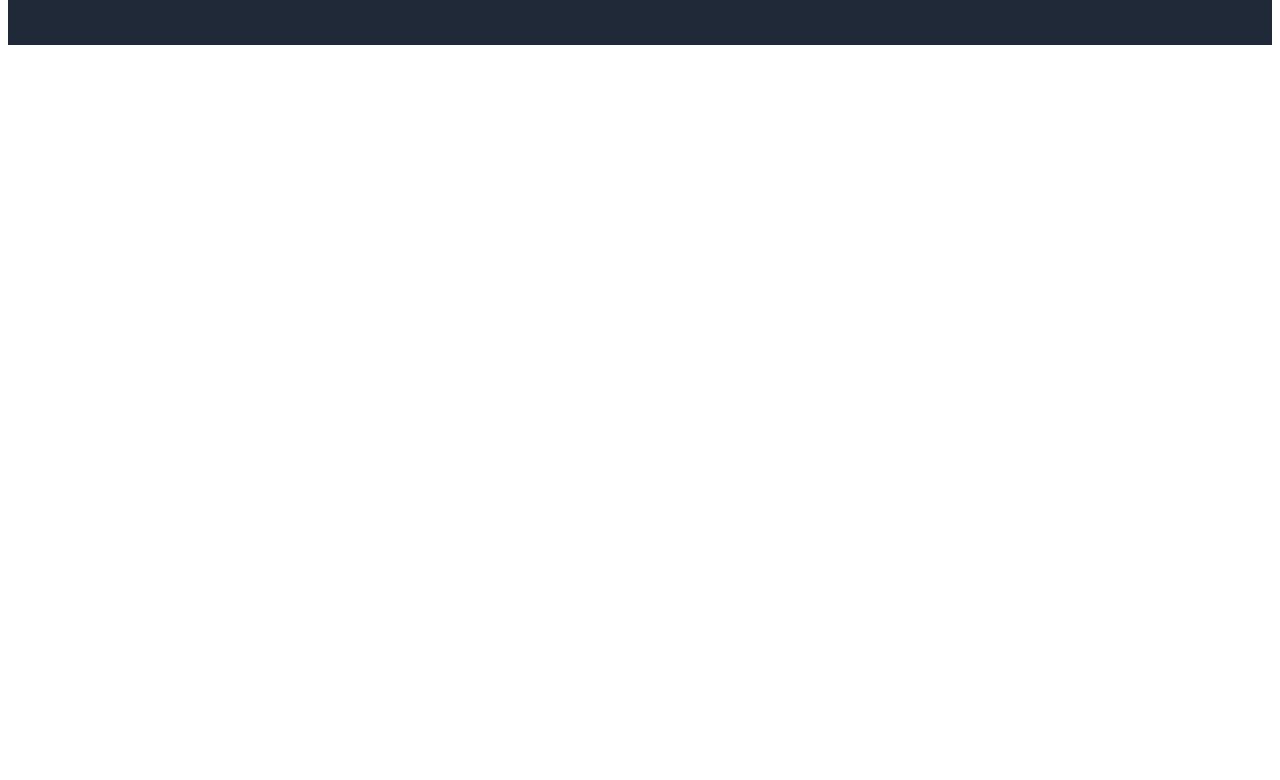
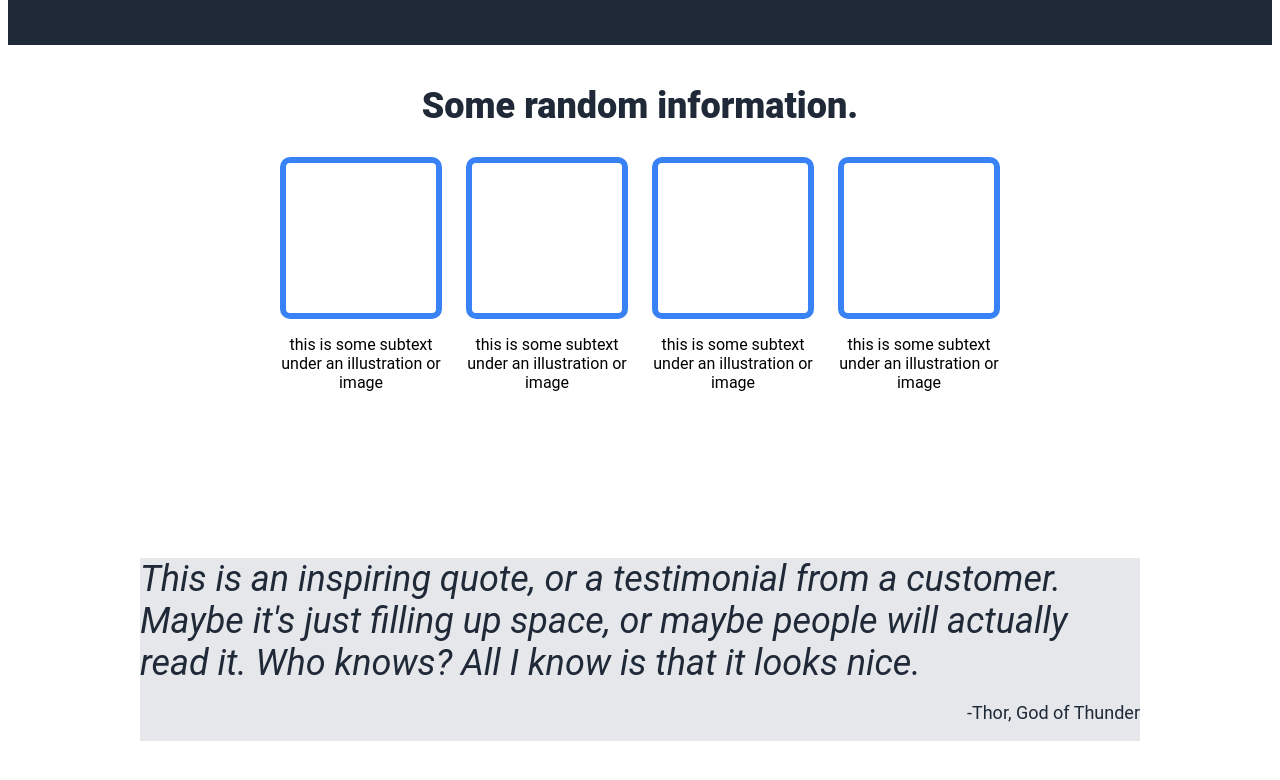
Before and after one commit to johnlcos/odin-landingpage, a plain HTML site: page index.html in a window 1280 px wide. Shown: the part 326-1106 px from the top of the page. Before the commit the page ends 800 px from the top, so only its background shows below. Drawn offline with Linux system fonts and the light colour scheme.

Commit message:
add information box and quote box

```diff
--- a/index.html
+++ b/index.html
@@ -28,6 +28,33 @@
         </div>
     </div>
 
+    <div class="second-box">
+        <h2 class="cards-title">Some random information.</h2>
+        <div class="cards">
+            <div class="card">
+                <div class="card-img"></div>
+                <p class="card-text">this is some subtext under an illustration or image</p>
+            </div>
+            <div class="card">
+                <div class="card-img"></div>
+                <p class="card-text">this is some subtext under an illustration or image</p>
+            </div>
+            <div class="card">
+                <div class="card-img"></div>
+                <p class="card-text">this is some subtext under an illustration or image</p>
+            </div>
+            <div class="card">
+                <div class="card-img"></div>
+                <p class="card-text">this is some subtext under an illustration or image</p>
+            </div>
+        </div>
+    </div>
+
+    <div class="third-box">
+        <p class="quote">This is an inspiring quote, or a testimonial from a customer. Maybe it's just filling up space, or maybe people will actually read it. Who knows? All I know is that it looks nice.</p>
+        <p class="the-quoted">-Thor, God of Thunder</p>
+    </div>
+
 
 </body>
 </html>
--- a/styles.css
+++ b/styles.css
@@ -19,6 +19,9 @@ body {
     list-style-type: none;
     gap: 24px;
     margin-left:auto;
+}
+.second-box{
+    margin: 40px auto;
 }
 .hero{
     display: flex;
@@ -51,3 +54,42 @@ button {
     background-color: gray;
     color: #E5E7EB;
 }
+.cards-title{
+    font-size: 36px;
+    color: #1F2937;
+    font-weight: 900;
+    text-align: center;
+}
+.cards{
+    display: flex;
+    justify-content: center;
+    gap: 24px;
+}
+.card-img{
+    border: 6px solid #3882F6;
+    border-radius: 10px;
+    height: 150px;
+    width: 150px;
+}
+.card{
+    max-width: 162px;
+    text-align: center;
+}
+.third-box{
+    display: flex;
+    flex-direction: column;
+    max-width: 1000px;
+    background-color: #E5E7EB;
+    margin: 150px auto;
+}
+.quote{
+    font-size: 36px;
+    font-style: italic;
+    color: #1F2937;
+    margin: 0;
+}
+.the-quoted{
+    font-size: 18px;
+    color: #1F2937;
+    margin-left: auto;
+}
```
